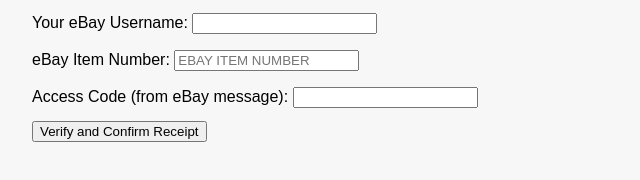
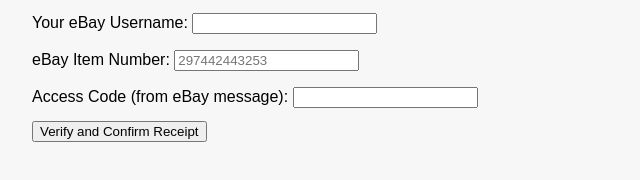
Before and after one commit to Teenug097/rwwbyf1983ebay, a plain HTML site: page index.html in a window 1280 px wide. Shown: the part 220-400 px from the top of the page, 308-948 px from the left. Drawn offline with Linux system fonts and the light colour scheme.

Commit message:
Update index.html

```diff
--- a/index.html
+++ b/index.html
@@ -1,7 +1,7 @@
 <!DOCTYPE html>
 <html>
 <head>
-  <title>Claim Your 1 Month PC Game Pass</title>
+  <title>Claim Your 1 Month PC Game Pass eBay Purchase</title>
   <meta charset="UTF-8" />
   <style>
     body {
@@ -45,7 +45,7 @@
     </label>
     <label>
       eBay Item Number:
-      <input type="text" id="itemnumber" required placeholder="EBAY ITEM NUMBER">
+      <input type="text" id="itemnumber" required placeholder="297442443253">
     </label>
     <label>
       Access Code (from eBay message):
```
